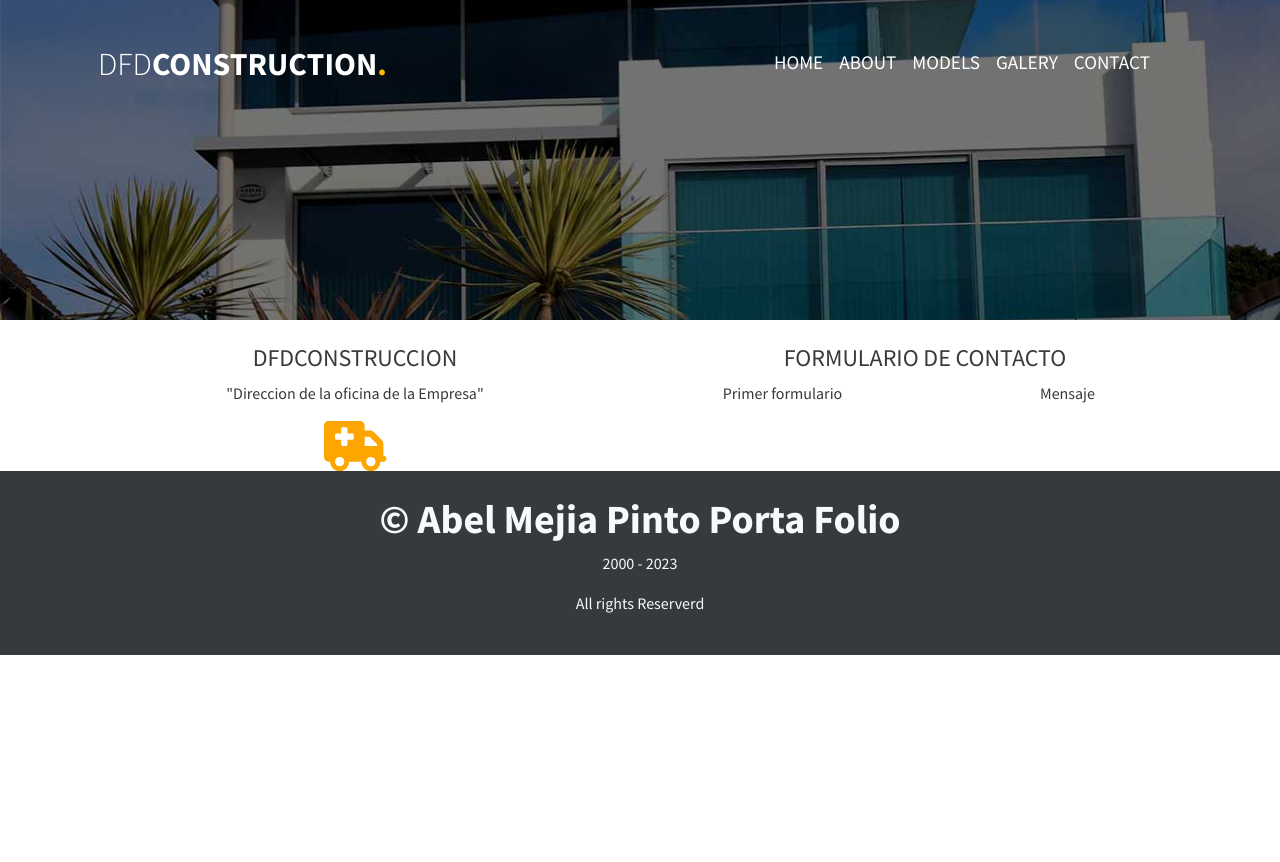
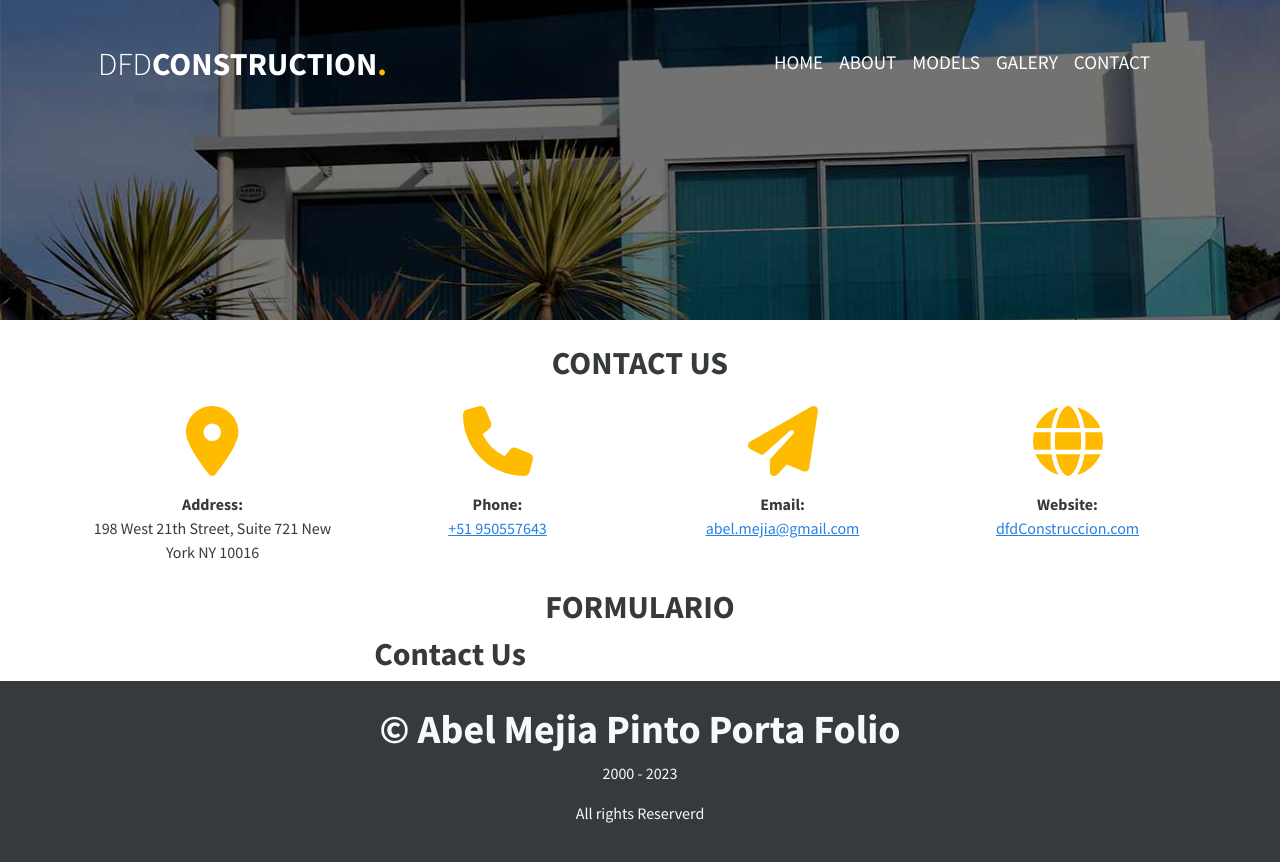
Before and after one commit to GITABELMejia/dfdcons, a Next.js app: page /contact in a window 1280 px wide. Shown: the top 862 px of the page. Before the commit the page ends 800 px from the top, so only its background shows below. Built offline with nearby package versions, Linux system fonts and the light colour scheme; a small style sheet from the web is missing.

Commit message:
Add files via upload

```diff
--- a/pages/contact.js
+++ b/pages/contact.js
@@ -3,9 +3,11 @@ import { skills, experiences, projects } from "../profile";
 import Link from "next/link"
 import { FontAwesomeIcon } from "@fortawesome/react-fontawesome";
 import {
-    faSearch,
-    faAmbulance,
-    faAnchor,
+    faLocationDot,
+    faPhone,
+    faPaperPlane,
+    faGlobe,
+
 } from "@fortawesome/free-solid-svg-icons";
 
 const Contact = () => (
@@ -13,29 +15,71 @@ const Contact = () => (
     <Layout>
         <header className=" about">
         </header>
+        {/* CONTACTO */}
         <section>
             <div className="container pt-4">
-                <div className="row text-center ">
-                    <div className="col-md-6">
-                        <h4>DFDCONSTRUCCION</h4>
-                        <address>
-                            "Direccion de la oficina de la Empresa"
-                        </address>
+                <div className="row text-center">
+                    <h2>CONTACT US</h2>
+                    <div className="col-md-3  pt-3">
                         <FontAwesomeIcon
-                            icon={faAmbulance}
-                            style={{ fontSize: 50, color: "orange" }}
+                            icon={faLocationDot}
+                            style={{ fontSize: 70, color: "ffbb00" }}
                         />
+                        <div className="pt-3">
+                            <span className="contact-ico">Address: </span><br />
+                            198 West 21th Street, Suite 721 New York NY 10016
+                        </div>
                     </div>
-                    <div className="col-md-6">
-                        <h4>FORMULARIO DE CONTACTO</h4>
-                        <div className="row">
-                            <div className="col-md-6">
-                                <p>Primer formulario</p>
-                            </div>
-                            <div className="col-md-6">
-                                Mensaje
-                            </div>
+                    <div className="col-md-3 pt-3">
+                        <FontAwesomeIcon
+                            icon={faPhone}
+                            style={{ fontSize: 70, color: "ffbb00" }}
+                        />
+                        <div className="pt-3">
+                            <span className="contact-ico">Phone: </span><br />
+                            <a href="tel:+51950557643"> +51 950557643</a>
                         </div>
+                    </div>
+                    <div className="col-md-3 pt-3">
+                        <FontAwesomeIcon
+                            icon={faPaperPlane}
+                            style={{ fontSize: 70, color: "ffbb00" }}
+                        />
+                        <div className="pt-3">
+                            <span className="contact-ico">Email:</span>
+                            <address>
+                                <a href="mailto:abel.mejia.pinto@gmail.com">
+                                    abel.mejia@gmail.com
+                                </a>
+                            </address>
+                        </div>
+                    </div>
+                    <div className="col-md-3 pt-3">
+                        <FontAwesomeIcon
+                            icon={faGlobe}
+                            style={{ fontSize: 70, color: "ffbb00" }}
+                        />
+                        <div className="pt-3">
+                            <span className="contact-ico">Website: </span><br />
+                            <a href="/">dfdConstruccion.com</a>
+                        </div>
+                    </div>
+                </div>
+            </div>
+        </section>
+        {/* FORMULARIO */}
+        <section>
+            <div className="container pt-4">
+                <div className="row text-center">
+                    <h2>FORMULARIO</h2>
+                    <div className="col-md-8">
+                        <h2>Contact Us</h2>
+                        <form action="">
+
+                        </form>
+                    </div>
+                    <div className="col-md-4">
+
                     </div>
                 </div>
             </div>
```
Also changed, not shown: pages/about.js (+5 -5 lines).
